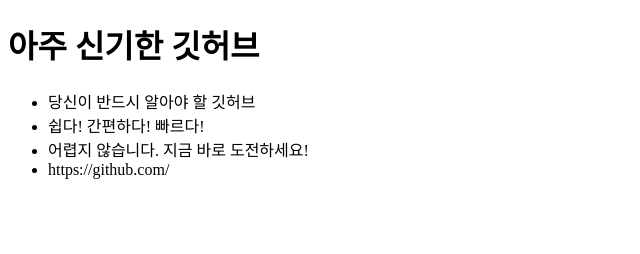
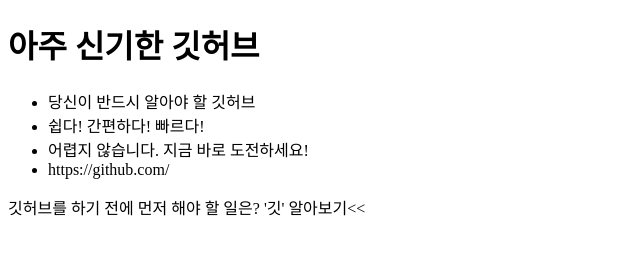
Before and after one commit to Sssol/sol-newProject, a plain HTML site: page index.html in a window 1280 px wide. Shown: the whole page, without its empty margins (0-640 px from the left). Drawn offline with Linux system fonts and the light colour scheme.

Commit message:
second commit

```diff
--- a/index.html
+++ b/index.html
@@ -16,5 +16,7 @@
         <li>https://github.com/</li>
       </ul>
     </div>
+    <span>깃허브를 하기 전에 먼저 해야 할 일은?</span>
+    <span>'깃' 알아보기<< </span>
   </body>
 </html>
```
